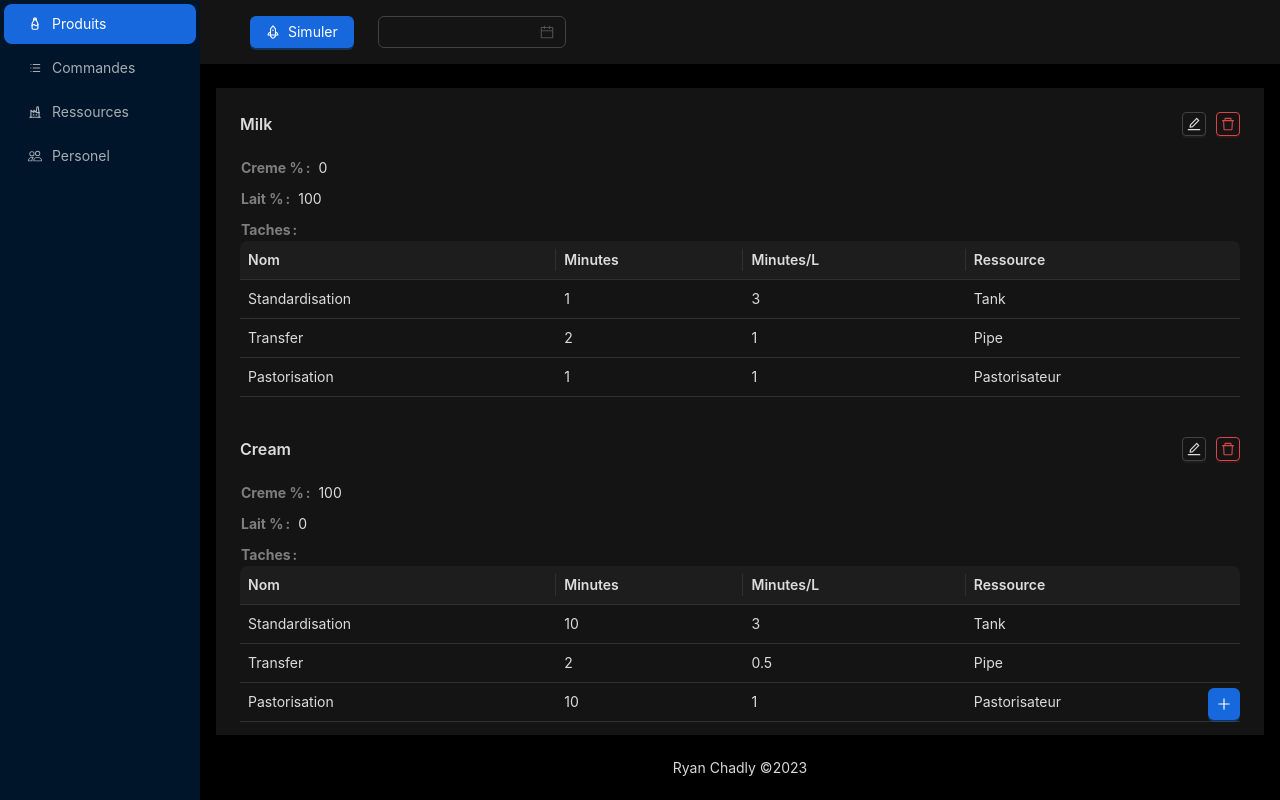
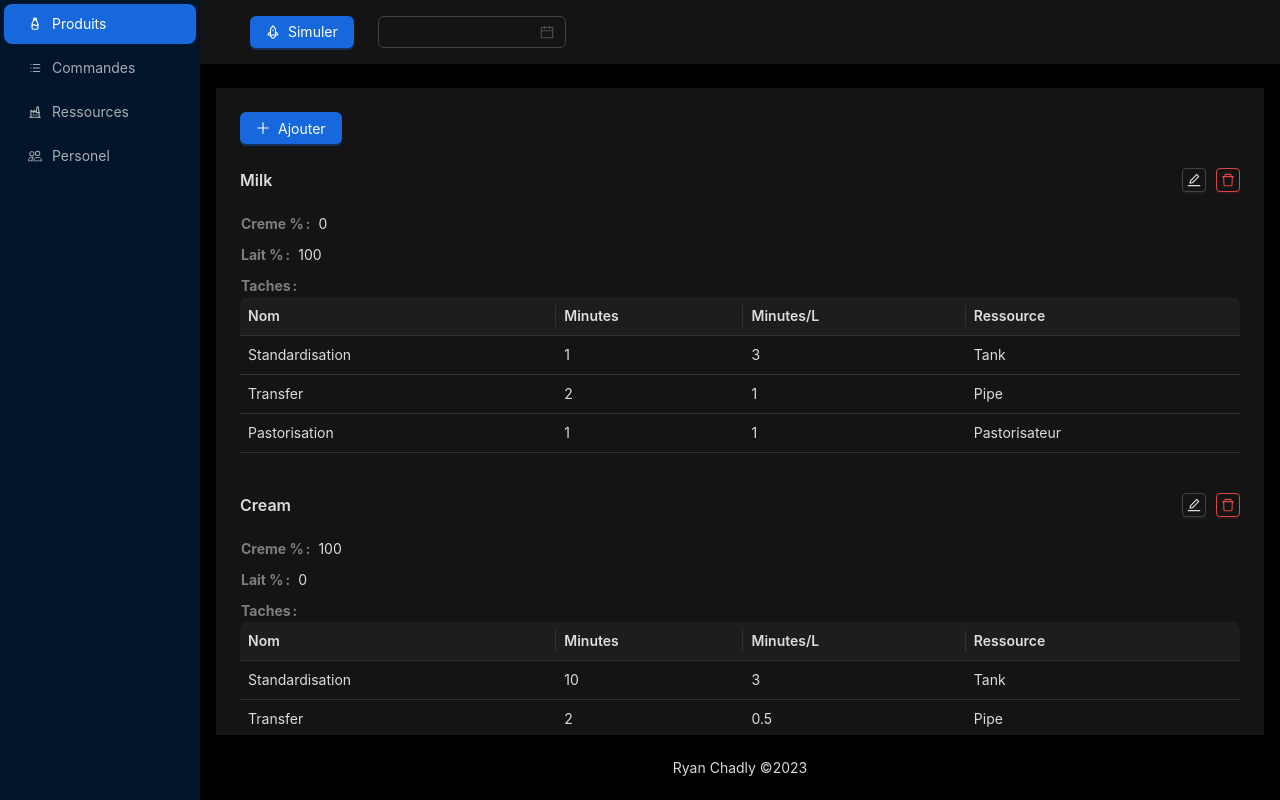
Before and after one commit to RyanChadly/new-batprod2, a React (Create React App) app: page / in a window 1280 px wide. Both pictures are taken after a click on the item "Produits". Built offline with nearby package versions, Linux system fonts and the light colour scheme.

Commit message:
minor design changes

```diff
--- a/src/components/order-page/order-description.tsx
+++ b/src/components/order-page/order-description.tsx
@@ -1,4 +1,4 @@
-import React, { useState } from "react";
+import { useState } from "react";
 import { Button, Descriptions, Divider } from "antd";
 import { useAppDispatch } from "../../store/hooks";
 import { DeleteOutlined, EditOutlined } from "@ant-design/icons";
--- a/src/components/order-page/order-page.tsx
+++ b/src/components/order-page/order-page.tsx
@@ -14,9 +14,11 @@ export const OrderPage = () => {
       <Button
         onClick={() => setOpenDrawer(true)}
         type={"primary"}
-        style={{ position: "fixed" }}
         icon={<PlusOutlined />}
-      ></Button>
+        style={{ marginBottom: 24 }}
+      >
+        Ajouter
+      </Button>
       <OrderDrawer open={openDrawer} close={closeDrawer} />
       {orders.map((order) => (
         <OrderDescription order={order} key={order.id} />
--- a/src/components/product-page/product-page.tsx
+++ b/src/components/product-page/product-page.tsx
@@ -1,4 +1,3 @@
-import React from "react";
 import { PlusOutlined } from "@ant-design/icons";
 import { Button } from "antd";
 import { ProductDescription } from "./product-descriptions";
@@ -6,18 +5,14 @@ import { ProductDescription } from "./product-descriptions";
 export const ProductPage = () => {
   return (
     <>
-      <ProductDescription />
       <Button
         type={"primary"}
-        style={{
-          display: "inline-block",
-          position: "absolute",
-          bottom: 80,
-          right: 40,
-          zIndex: 1,
-        }}
         icon={<PlusOutlined />}
-      ></Button>
+        style={{ marginBottom: 24 }}
+      >
+        Ajouter
+      </Button>
+      <ProductDescription />
     </>
   );
 };
```
